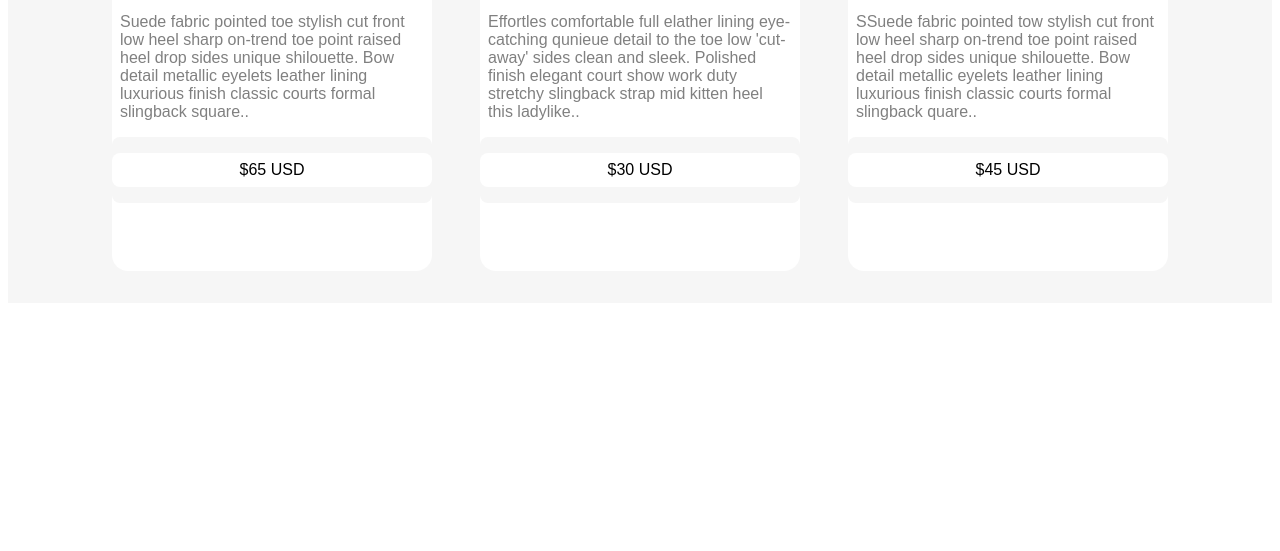
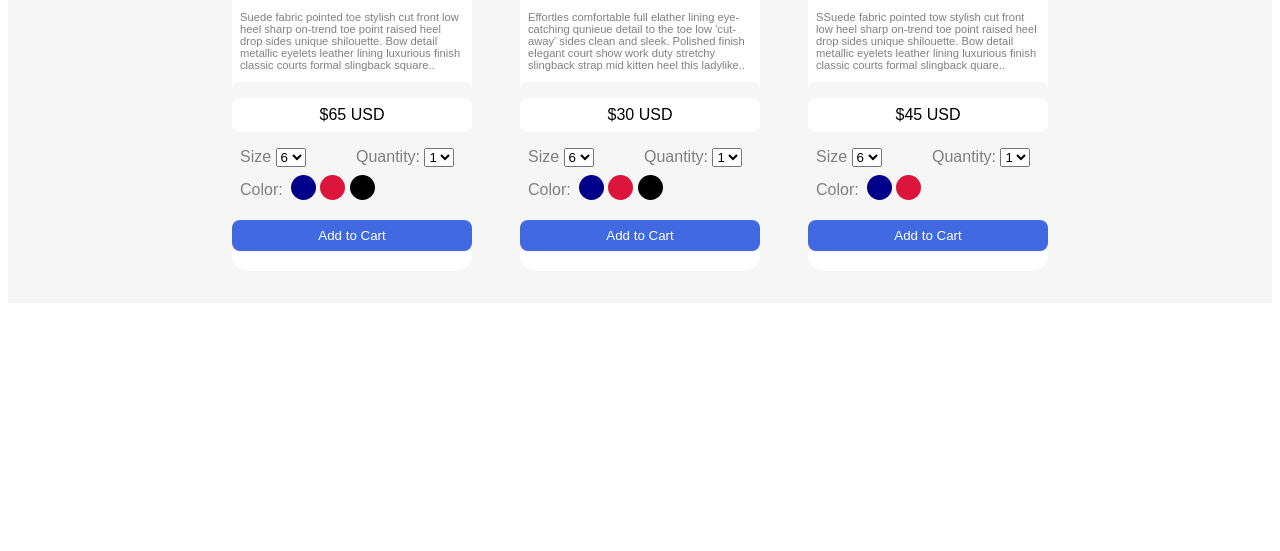
Before and after one commit to mijuni/shopping-layout, a plain HTML site: page index.html in a window 1280 px wide. Shown: the part 249-800 px from the top of the page. Drawn offline with Linux system fonts and the light colour scheme.

Commit message:
insert price, size, quantity and color selection to box

```diff
--- a/index.html
+++ b/index.html
@@ -25,6 +25,34 @@
             </section>
             <div class="box">
                 <p class="price">$65 USD</p>
+                <div class="selections">
+                    <div class="selection">
+                        <label for="size">Size</label>
+                        <select name="size" id="size">
+                            <option value="6">6</option>
+                            <option value="5">5</option>
+                        </select>
+                    </div>
+                    <div class="selection">
+                        <label for="quantity">Quantity:</label>
+                        <select name="quantity" id="quantity">
+                            <option value="1">1</option>
+                            <option value="2">2</option>
+                        </select>
+                    </div>
+                </div>
+                <div class="colors">
+                    <label for="color-choices">Color:</label>
+                    <form id="color-choices">
+                        <input type="radio" name="color" id="blue">
+                        <label for="blue" class="color blue"></label>
+                        <input type="radio" name="color" id="red">
+                        <label for="red" class="color red"></label>
+                        <input type="radio" name="color" id="black">
+                        <label for="black" class="color black"></label>
+                    </form>
+                </div>
+                <button>Add to Cart</button>
             </div>
         </div>
         <div class="second-container">
@@ -41,6 +69,34 @@
             </section>
             <div class="box">
                 <p class="price">$30 USD</p>
+                <div class="selections">
+                    <div class="selection">
+                        <label for="size">Size</label>
+                        <select name="size" id="size">
+                            <option value="6">6</option>
+                            <option value="5">5</option>
+                        </select>
+                    </div>
+                    <div class="selection">
+                        <label for="quantity">Quantity:</label>
+                        <select name="quantity" id="quantity">
+                            <option value="1">1</option>
+                            <option value="2">2</option>
+                        </select>
+                    </div>
+                </div>
+                <div class="colors">
+                    <label for="color-choices">Color:</label>
+                    <form id="color-choices">
+                        <input type="radio" name="color" id="blue">
+                        <label for="blue" class="color blue"></label>
+                        <input type="radio" name="color" id="red">
+                        <label for="red" class="color red"></label>
+                        <input type="radio" name="color" id="black">
+                        <label for="black" class="color black"></label>
+                    </form>
+                </div>
+                <button>Add to Cart</button>
             </div>
         </div>
         <div class="third-container">
@@ -57,6 +113,32 @@
             </section>
             <div class="box">
                 <p class="price">$45 USD</p>
+                <div class="selections">
+                    <div class="selection">
+                        <label for="size">Size</label>
+                        <select name="size" id="size">
+                            <option value="6">6</option>
+                            <option value="5">5</option>
+                        </select>
+                    </div>
+                    <div class="selection">
+                        <label for="quantity">Quantity:</label>
+                        <select name="quantity" id="quantity">
+                            <option value="1">1</option>
+                            <option value="2">2</option>
+                        </select>
+                    </div>
+                </div>
+                <div class="colors">
+                    <label for="color-choices">Color:</label>
+                    <form id="color-choices">
+                        <input type="radio" name="color" id="blue">
+                        <label for="blue" class="color blue"></label>
+                        <input type="radio" name="color" id="red">
+                        <label for="red" class="color red"></label>
+                    </form>
+                </div>
+                <button>Add to Cart</button>
             </div>
         </div>
     </main>
--- a/style.css
+++ b/style.css
@@ -11,9 +11,15 @@ header {
   padding-left: 0.5rem;
 }
 
+/*
+@media screen and (min-width: /786/992px) {
+
+
+*/
+
 .container {
   _border: 2px solid black;
-  width: 20rem;
+  width: 15rem;
   height: 30rem;
   border-radius: 1rem;
   margin: 2rem 1.5rem;
@@ -27,7 +33,7 @@ header {
 
 .second-container {
   _border: 2px solid black;
-  width: 20rem;
+  width: 15rem;
   height: 30rem;
   border-radius: 1rem;
   margin: 2rem 1.5rem;
@@ -37,7 +43,7 @@ header {
 
 .third-container {
   _border: 2px solid black;
-  width: 20rem;
+  width: 15rem;
   height: 30rem;
   border-radius: 1rem;
   margin: 2rem 1.5rem;
@@ -46,6 +52,7 @@ header {
 }
 
 .text {
+  font-size: 0.7rem;
   color: gray;
   padding-left: 0.5rem;
   padding-right: 0.5rem;
@@ -73,3 +80,55 @@ img {
   border-radius: 0.5rem;
   padding: 0.5rem;
 }
+
+.selections {
+  color: gray;
+  display: grid;
+  grid-template-columns: 1fr 1fr;
+
+  margin-left: 0.5rem;
+}
+
+.colors {
+  color: gray;
+  margin-left: 0.5rem;
+  display: flex;
+  align-items: center;
+  gap: 0.5rem;
+
+  margin: 0.5rem;
+}
+
+button {
+  background-color: #4169e1;
+  border: none;
+  border-radius: 0.5rem;
+
+  padding: 0.5rem;
+  color: white;
+  margin-top: 0.5rem;
+}
+
+input[type="radio"] {
+  all: unset;
+  position: absolute;
+}
+
+.color {
+  width: 25px;
+  height: 25px;
+  display: inline-block;
+  border-radius: 50%;
+}
+
+.blue {
+  background-color: #00008b;
+}
+
+.red {
+  background-color: #dc143c;
+}
+
+.black {
+  background-color: black;
+}
```
